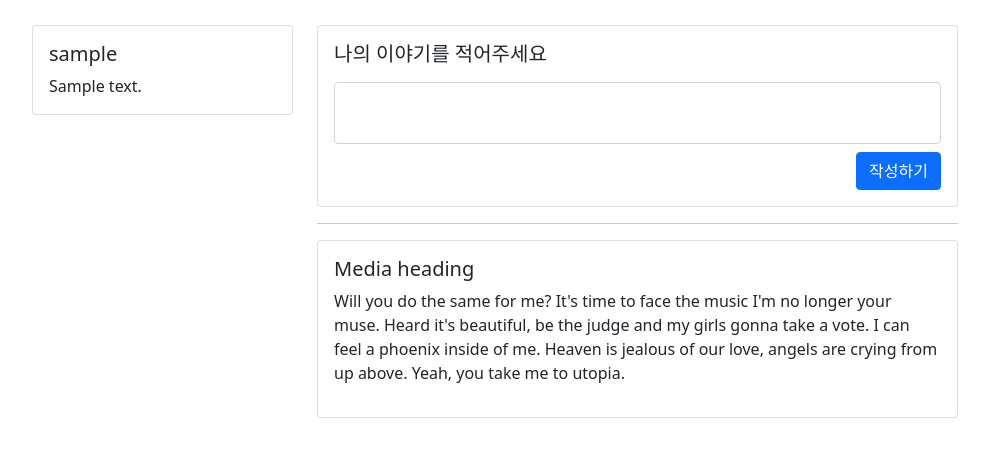
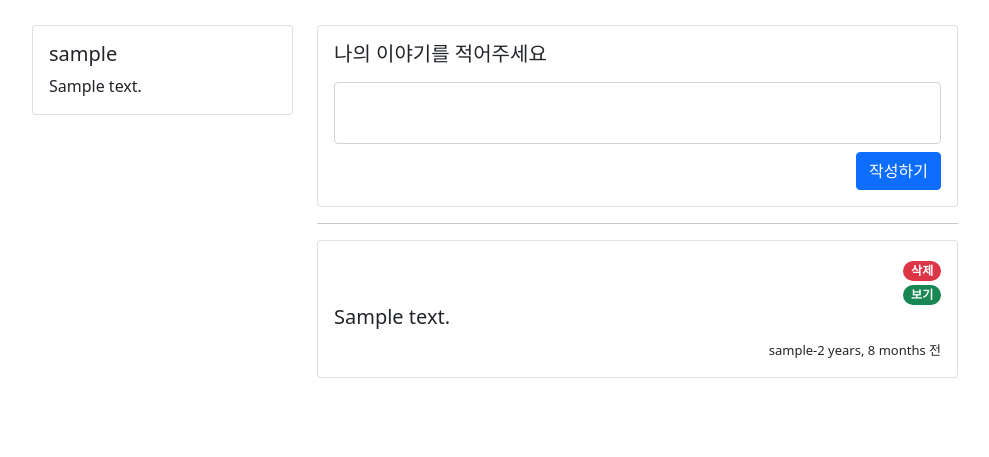
Before and after one commit to DongIkkk/django_basic, a Django app: page /tweet/ in a window 1280 px wide. Shown: the part 56-513 px from the top of the page, without its empty margins (50-1039 px from the left). Run offline with Django 4.2, Linux system fonts and the light colour scheme; a user stored in the database is signed in; tables that the repository leaves empty hold one stand-in row (values such as "Sample post").

Commit message:
게시글 등록, 읽기, 삭제 기능 추가

```diff
--- a/templates/tweet/home.html
+++ b/templates/tweet/home.html
@@ -25,7 +25,8 @@
                                     <div class="media-body">
                                         <h5 class="mt-0">나의 이야기를 적어주세요</h5>
                                         <p>
-                                        <form>
+                                        <form action="/tweet/" method="post">
+                                            {% csrf_token %}
                                             <div class="form-group mb-2">
                                                 <textarea class="form-control" style="resize: none" name='my-content' id="my-content"></textarea>
                                             </div>
@@ -41,28 +42,35 @@
                 <hr>
                 <!-- 작성 된 글이 나오는 곳 -->
                 <div class="row">
-                    <div class="col-md-12">
-                        <div class="card">
-                            <div class="card-body">
-                                <div class="media">
-                                    <div class="media-body">
-                                        <h5 class="mt-0">Media heading</h5>
-                                        <p>Will you do the same for me? It's time to face the music I'm no longer your
-                                            muse.
-                                            Heard it's
-                                            beautiful, be the judge and my girls gonna take a vote. I can feel a phoenix
-                                            inside
-                                            of me.
-                                            Heaven is
-                                            jealous of our love, angels are crying from up above. Yeah, you take me to
-                                            utopia.</p>
+                    {% for tw in tweet %}
+                        <div class="col-md-12 mb-2">
+                            <div class="card">
+                                <div class="card-body">
+                                    {% if tw.author == user %}
+                                        <div style="text-align: right">
+                                            <a href="/tweet/delete/{{ tw.id }}">
+                                                <span class="badge rounded-pill bg-danger">삭제</span>
+                                            </a>
+                                        </div>
+                                    {% endif %}
+                                    <div style="text-align: right">
+                                        <a href="#">
+                                            <span class="badge rounded-pill bg-success">보기</span>
+                                        </a>
+                                    </div>
+                                    <div class="media">
+                                        <div class="media-body">
+                                            <h5 class="mt-0">{{ tw.content }}</h5>
+                                        </div>
+                                        <div style="text-align: right">
+                                            <span style="font-size: small">{{ tw.author.username }}-{{ tw.created_at|timesince }} 전</span>
+                                        </div>
                                     </div>
                                 </div>
                             </div>
                         </div>
-                    </div>
+                    {% endfor %}
                 </div>
-
             </div>
             <div class="col-md-2"></div>
         </div>
--- a/tweet/urls.py
+++ b/tweet/urls.py
@@ -4,5 +4,6 @@ from . import views
 
 urlpatterns = [
     path('', views.home, name='home'),   # 127.0.0.1:8000 과 views.py 폴더의 home 함수 연결
-    path('tweet/', views.tweet, name='tweet')   # 127.0.0.1:8000/tweet 과 views.py 폴더의 tweet 함수 연결
+    path('tweet/', views.tweet, name='tweet'),   # 127.0.0.1:8000/tweet 과 views.py 폴더의 tweet 함수 연결
+    path('tweet/delete/<int:id>', views.delete_tweet, name='delete-tweet'),
 ]
--- a/tweet/views.py
+++ b/tweet/views.py
@@ -1,4 +1,6 @@
 from django.shortcuts import render, redirect
+from .models import TweetModel
+from django.contrib.auth.decorators import login_required
 
 
 def home(request):
@@ -14,6 +16,23 @@ def tweet(request):
         user = request.user.is_authenticated
 
         if user:
-            return render(request, 'tweet/home.html')
+            all_tweet = TweetModel.objects.all().order_by('-created_at')
+
+            return render(request, 'tweet/home.html', {'tweet': all_tweet}) # tweet이라는 키값에 트윗정보 담아서보냈음
         else:
             return redirect('/sign-in')
+
+    elif request.method == 'POST':
+        user = request.user
+        my_tweet = TweetModel()
+        my_tweet.author = user
+        my_tweet.content = request.POST.get('my-content', '')
+        my_tweet.save()
+        return redirect('/tweet')
+
+
+@login_required
+def delete_tweet(request, id):
+    my_tweet = TweetModel.objects.get(id=id)
+    my_tweet.delete()
+    return redirect('/tweet')
```
